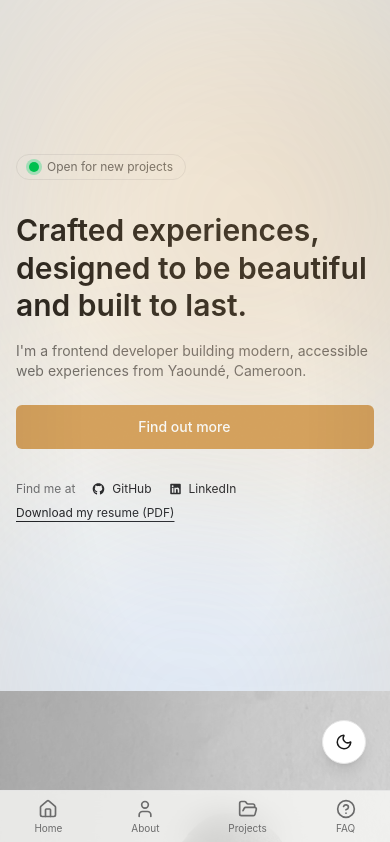
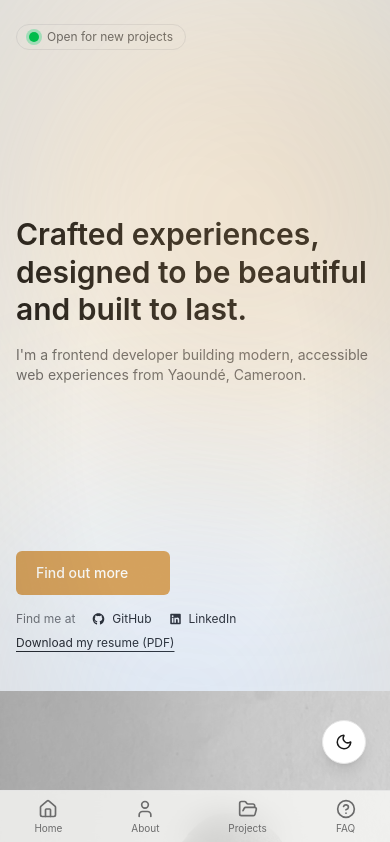
Before and after one commit to kevinedzndjodo/myporfolio, a React (Vite) app: page / in a window 390 px wide. Shown: the top 842 px of the page. Built offline with nearby package versions, Linux system fonts and the light colour scheme.

Commit message:
Fix image paths for subpath deployment and improve Hero mobile layout

```diff
--- a/src/components/sections/About.tsx
+++ b/src/components/sections/About.tsx
@@ -44,7 +44,7 @@ function About() {
     <section ref={sectionRef} className="relative h-full min-h-100 lg:min-h-screen overflow-hidden">
       <img
         ref={imageRef}
-        src="/me.png"
+        src={`${import.meta.env.BASE_URL}me.png`}
         alt="Kevin, frontend developer"
         className="w-full h-full object-contain grayscale hover:grayscale-0 transition-[filter] duration-500"
       />
--- a/src/components/sections/Hero.tsx
+++ b/src/components/sections/Hero.tsx
@@ -23,8 +23,8 @@ function Hero() {
     }, [])
 
     return (
-        <section id="home" className="min-h-[80vh] lg:min-h-screen lg:h-full flex flex-col justify-center lg:justify-between gap-8 lg:gap-0 px-4 md:px-16 py-8 md:py-8 bg-background overflow-hidden">
-            <div ref={contentRef} className="flex flex-col justify-center lg:justify-between h-full gap-8 lg:gap-0">
+        <section id="home" className="min-h-[80vh] lg:min-h-screen lg:h-full flex flex-col justify-between gap-4 lg:gap-0 px-4 md:px-16 py-6 md:py-8 bg-background overflow-hidden">
+            <div ref={contentRef} className="flex flex-col justify-between h-full gap-4 lg:gap-0">
                 <div className="flex items-center gap-2 w-fit bg-background border border-border px-3 py-1 rounded-full">
                     <span className="relative flex h-2.5 w-2.5">
                         <span className="animate-ping absolute inline-flex h-full w-full rounded-full bg-green-400 opacity-75"></span>
@@ -33,7 +33,7 @@ function Hero() {
                     <span className="text-muted text-xs md:text-sm">Open for new projects</span>
                 </div>
 
-                <div>
+                <div className="flex flex-col justify-center flex-1">
                     <h1 className="text-3xl md:text-6xl font-semibold text-text max-w-3xl leading-tight">
                         Crafted experiences, designed to be beautiful and built to last.
                     </h1>
@@ -41,10 +41,11 @@ function Hero() {
                     <p className="text-muted text-sm md:text-base mt-4 max-w-lg">
                         I'm a frontend developer building modern, accessible web experiences from Yaoundé, Cameroon.
                     </p>
+                </div>
 
-
+                <div className="flex flex-wrap items-center justify-between gap-4">
                     <a href="#overview"
-                        className="group inline-flex items-center justify-center gap-2 mt-6 md:mt-8 bg-accent text-background px-5 py-3 md:px-6 md:py-3 rounded-md font-medium text-sm md:text-base overflow-hidden relative w-full md:w-fit"
+                        className="group inline-flex items-center justify-center gap-2 bg-accent text-background px-5 py-3 md:px-6 md:py-3 rounded-md font-medium text-sm md:text-base overflow-hidden relative w-fit"
                     >
                         <span className="transition-transform duration-300 group-hover:translate-x-2">
                             Find out more
@@ -53,7 +54,6 @@ function Hero() {
                             →
                         </span>
                     </a>
-                </div>
 
                     <div className="flex flex-wrap items-center gap-x-4 gap-y-2 text-muted text-xs md:text-base">
                         <span>Find me at</span>
@@ -65,9 +65,10 @@ function Hero() {
                             <FontAwesomeIcon icon={faLinkedin} />
                             LinkedIn
                         </a>
-                    <a href="/kevin-resume.pdf" download="Kevin-Resume.pdf" className="text-text hover:text-accent transition underline underline-offset-4">
+                        <a href={`${import.meta.env.BASE_URL}Edza_Ndjodo_Kevin_FRONTEND_Resume.pdf`} download="Kevin-Resume.pdf" className="text-text hover:text-accent transition underline underline-offset-4">
                             Download my resume (PDF)
                         </a>
+                    </div>
                 </div>
             </div>
         </section>
--- a/src/components/sections/Projects.tsx
+++ b/src/components/sections/Projects.tsx
@@ -69,7 +69,7 @@ function Projects() {
                     >
                         <div className="project-image w-full md:w-1/2 overflow-hidden rounded-xl">
                             <img
-                                src={project.image}
+                                src={`${import.meta.env.BASE_URL}projects/${project.image}`}
                                 alt={project.name}
                                 className="w-full h-full object-cover transition-transform duration-500 group-hover:scale-105"
                             />
--- a/src/data/projects.ts
+++ b/src/data/projects.ts
@@ -12,7 +12,7 @@ export const projects: Project[] = [
     description: 'A subscription reselling platform for digital services like Netflix and Spotify.',
     tech: ['React', 'Node.js', 'PostgreSQL', 'Tailwind'],
     url: 'https://streamly-frontend-three.vercel.app/',
-    image: '/projects/project-streamly.png',
+    image: 'project-streamly.png',
   },
 
 ]
```
Lines whose indentation alone changed are shown as unchanged.
